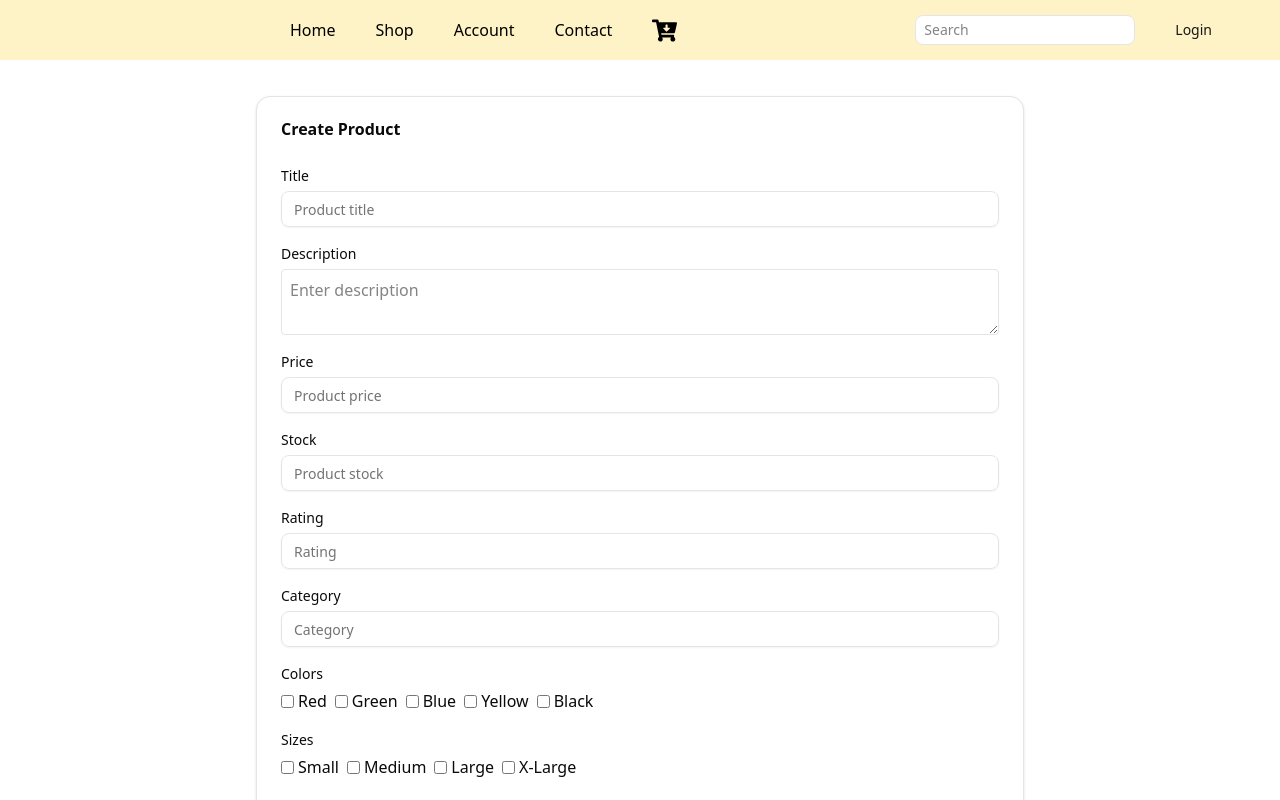
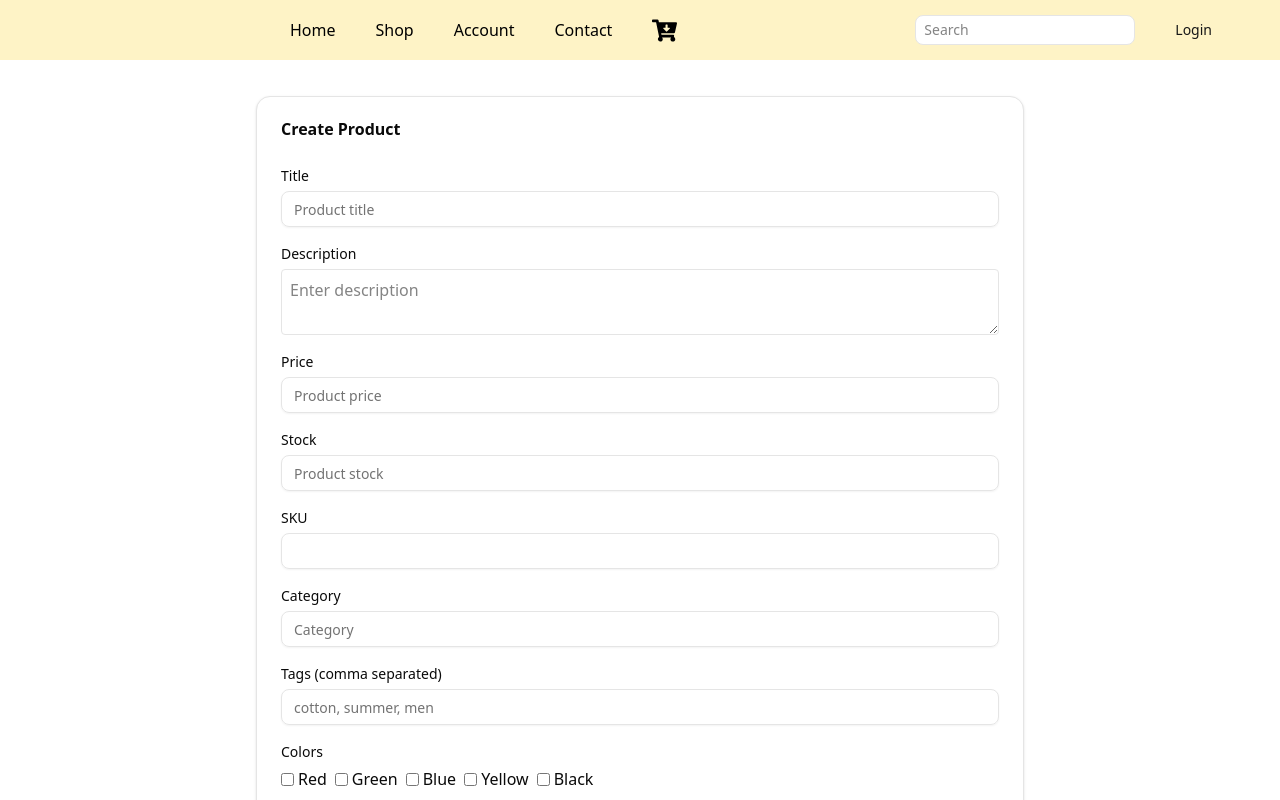
Before and after one commit to anujraidas66/Furniture-frontend-, a React (Vite) app: page /product-add in a window 1280 px wide. Shown: the top 800 px of the page. Built offline with nearby package versions, Linux system fonts and the light colour scheme.

Commit message:
add category

```diff
--- a/package.json
+++ b/package.json
@@ -22,6 +22,7 @@
     "react-hot-toast": "^2.6.0",
     "react-icon": "^1.0.0",
     "react-icons": "^5.5.0",
+    "react-rating": "^2.0.5",
     "react-redux": "^9.2.0",
     "react-router": "^7.13.0",
     "react-router-dom": "^7.13.0",
--- a/src/features/admin/ProductAddForm.jsx
+++ b/src/features/admin/ProductAddForm.jsx
@@ -18,8 +18,9 @@ const valSchema = Yup.object({
   stock: Yup.number().required("Stock is required"),
   colors: Yup.array().min(1, "Select at least one color"),
   sizes: Yup.array().min(1, "Select at least one size"),
-  rating: Yup.number().required("Rating is required"),
   category: Yup.string().required("Category is required"),
+  sku: Yup.string().required("SKU is required"),
+  tags: Yup.string().required("Tags are required"), // comma separated string
   images: Yup.mixed()
     .test('fileType', 'Unsupported File Format', (val) => {
       if (!val || val.length === 0) return true
@@ -53,7 +54,8 @@ export default function ProductAddForm() {
             price: '',
             stock: '',
             category: '',
-            rating: '',
+            sku: '',
+            tags: '', // comma separated
             colors: [],
             sizes: [],
             images: [],
@@ -67,7 +69,17 @@ export default function ProductAddForm() {
               formData.append('price', values.price)
               formData.append('stock', values.stock)
               formData.append('category', values.category)
-              formData.append('rating', values.rating)
+
+               formData.append('sku', values.sku)
+
+              // convert comma separated tags → array
+              const tagsArray = values.tags
+                .split(',')
+                .map(tag => tag.trim())
+                .filter(tag => tag !== '')
+
+              formData.append('tags', JSON.stringify(tagsArray))
+
               formData.append('colors', JSON.stringify(values.colors))
               formData.append('sizes', JSON.stringify(values.sizes))
               values.images.forEach(file => formData.append('images', file))
@@ -109,11 +121,12 @@ export default function ProductAddForm() {
                 {touched.stock && errors.stock && <p className='text-red-500'>{errors.stock}</p>}
               </div>
 
-              {/* Rating */}
+
+               {/* SKU */}
               <div className='grid gap-2'>
-                <Label htmlFor='rating'>Rating</Label>
-                <Input type='number' name='rating' value={values.rating} onChange={handleChange} placeholder='Rating'/>
-                {touched.rating && errors.rating && <p className='text-red-500'>{errors.rating}</p>}
+                <Label>SKU</Label>
+                <Input name='sku' value={values.sku} onChange={handleChange} />
+                {touched.sku && errors.sku && <p className='text-red-500'>{errors.sku}</p>}
               </div>
 
               {/* Category */}
@@ -121,6 +134,19 @@ export default function ProductAddForm() {
                 <Label htmlFor='category'>Category</Label>
                 <Input name='category' value={values.category} onChange={handleChange} placeholder='Category'/>
                 {touched.category && errors.category && <p className='text-red-500'>{errors.category}</p>}
+              </div>
+
+
+               {/* Tags */}
+              <div className='grid gap-2'>
+                <Label>Tags (comma separated)</Label>
+                <Input
+                  name='tags'
+                  value={values.tags}
+                  onChange={handleChange}
+                  placeholder='cotton, summer, men'
+                />
+                {touched.tags && errors.tags && <p className='text-red-500'>{errors.tags}</p>}
               </div>
 
               {/* Colors */}
--- a/src/features/admin/ProductEditForm.jsx
+++ b/src/features/admin/ProductEditForm.jsx
@@ -18,7 +18,8 @@ const valSchema = Yup.object({
   price: Yup.number().required("Price is required"),
   stock: Yup.number().required("Stock is required"),
   category: Yup.string().required("Category is required"),
-  rating: Yup.number().required("Rating is required"),
+  sku: Yup.string().required("SKU is required"),
+  tags: Yup.string().required("Tags are required"),
 })
 
 export default function ProductEditForm({ product }) {
@@ -40,7 +41,8 @@ export default function ProductEditForm({ product }) {
             price: product.price,
             stock: product.stock,
             category: product.category,
-            rating: product.rating,
+            sku: product.sku || '',
+            tags: product.tags ? product.tags.join(', ') : '',
             colors: product.colors || [],
             sizes: product.sizes || [],
             images: [],
@@ -54,7 +56,17 @@ export default function ProductEditForm({ product }) {
               formData.append('price', values.price)
               formData.append('stock', values.stock)
               formData.append('category', values.category)
-              formData.append('rating', values.rating)
+
+               formData.append('sku', values.sku)
+
+              // convert comma separated → array
+              const tagsArray = values.tags
+                .split(',')
+                .map(tag => tag.trim())
+                .filter(tag => tag !== '')
+
+              formData.append('tags', JSON.stringify(tagsArray))
+
               formData.append('colors', JSON.stringify(values.colors))
               formData.append('sizes', JSON.stringify(values.sizes))
               values.images.forEach(f => formData.append('images', f))
@@ -90,14 +102,27 @@ export default function ProductEditForm({ product }) {
                 <Input type="number" name="stock" value={values.stock} onChange={handleChange}/>
               </div>
 
+
+               {/* SKU */}
               <div className="grid gap-2">
-                <Label>Rating</Label>
-                <Input type="number" name="rating" value={values.rating} onChange={handleChange}/>
+                <Label>SKU</Label>
+                <Input name="sku" value={values.sku} onChange={handleChange} />
               </div>
 
               <div className="grid gap-2">
                 <Label>Category</Label>
                 <Input name="category" value={values.category} onChange={handleChange}/>
+              </div>
+
+               {/* Tags */}
+              <div className="grid gap-2">
+                <Label>Tags (comma separated)</Label>
+                <Input
+                  name="tags"
+                  value={values.tags}
+                  onChange={handleChange}
+                  placeholder="cotton, summer, men"
+                />
               </div>
 
               <div className="grid gap-2">
--- a/src/features/products/ProductDetail.jsx
+++ b/src/features/products/ProductDetail.jsx
@@ -1,6 +1,6 @@
 import { useState } from 'react';
 import { useParams } from 'react-router';
-import { useGetProductQuery } from './productApi';
+import { useGetProductQuery, useGetRelatedProductsQuery } from './productApi';
 import { base } from '../../app/mainApi';
 import { useDispatch, useSelector } from 'react-redux';
 import { setCart } from '../cart/CartSlice';
@@ -10,6 +10,7 @@ export default function ProductDetail() {
   const { id } = useParams();
   const dispatch = useDispatch();
   const { isLoading, error, data } = useGetProductQuery(id);
+    const { data: relatedData, isLoading: relatedLoading } = useGetRelatedProductsQuery(id);
   const [mainImage, setMainImage] = useState(null);
   const {user}  = useSelector(state => state.userSlice);
   const [selectedColor, setSelectedColor] = useState(null);
@@ -107,6 +108,26 @@ export default function ProductDetail() {
           ))}
         </div>
 
+
+      {/* SKU */}
+<p className='text-zinc-500'>
+  <span className='font-semibold'>SKU:</span> {data.product.sku}
+</p>
+
+{/* Tags */}
+<div className='flex flex-wrap gap-2'>
+  <span className='font-semibold text-zinc-500'>Tags:</span>
+  {data.product.tags?.map((tag, idx) => (
+    <span
+      key={idx}
+      className='bg-gray-200 text-sm px-2 py-1 rounded'
+    >
+      {tag}
+    </span>
+  ))}
+</div>
+
+
         {/* Quantity */}
         <div className="flex items-center gap-3">
           <span className="font-semibold">Quantity:</span>
@@ -127,16 +148,57 @@ export default function ProductDetail() {
 
         {/* Add to Cart */}
         <button
-        disabled={user.role === 'admin'}
+        disabled={user?.role === 'admin'}
           onClick={handleAddToCart}
           className="bg-yellow-400 px-6 py-3 rounded-lg font-semibold hover:bg-yellow-500 transition"
         >
           Add to Cart
         </button>
       </div>
+
+ {/* Related Products */}
+<div className="mt-10">
+  <h3 className="text-xl font-bold mb-4">Related Products</h3>
+
+  {relatedLoading ? (
+    <p>Loading related products...</p>
+  ) : relatedData?.products?.length === 0 ? (
+    <p>No related products found.</p>
+  ) : (
+    <>
+      {/* Grid of related products */}
+      <div className="grid grid-cols-1 md:grid-cols-4 gap-4">
+        {relatedData.products.map((item) => (
+          <div key={item._id} className="border rounded p-2">
+            <img
+              src={`${base}/${item.image[0]}`}
+              alt={item.title}
+              className="w-full h-40 object-cover rounded"
+            />
+            <h4 className="mt-2 font-semibold">{item.title}</h4>
+            <p className="text-yellow-700">Rs. {item.price}</p>
+          </div>
+        ))}
+      </div>
+
+      {/* Centered "View More" button */}
+      <div className="flex justify-center mt-4">
+        <a
+          href="/shop"
+          className="bg-blue-500 text-white px-6 py-2 rounded hover:bg-blue-600 transition"
+        >
+          View More
+        </a>
+      </div>
+    </>
+  )}
+</div>
+
+
     </div>
   );
 }
+
 
 
 
--- a/src/features/products/productApi.js
+++ b/src/features/products/productApi.js
@@ -18,6 +18,15 @@ const productApi = mainApi.injectEndpoints({
             }),
             providesTags:['Product']
         }),
+
+getRelatedProducts: builder.query({
+  query: (id) => ({
+    url: `/products/${id}/related`,
+    method: "GET"
+  }),
+  providesTags: ['Product']
+}),
+
 
         createProduct:builder.mutation({
             query:(data) => ({
@@ -64,5 +73,9 @@ const productApi = mainApi.injectEndpoints({
     })
 })
 
-export const {useGetProductsQuery,useGetProductQuery,
-    useCreateProductMutation, useGetProductsByCategoryQuery, useRemoveProductMutation,useUpdateProductMutation} = productApi;
+export const {useGetProductsQuery,
+    useGetProductQuery,
+    useCreateProductMutation,
+     useGetProductsByCategoryQuery,
+      useRemoveProductMutation,
+      useUpdateProductMutation, useGetRelatedProductsQuery} = productApi;
```
Also changed, not shown: 1 other file (tests, documents, lock files or other folders).
